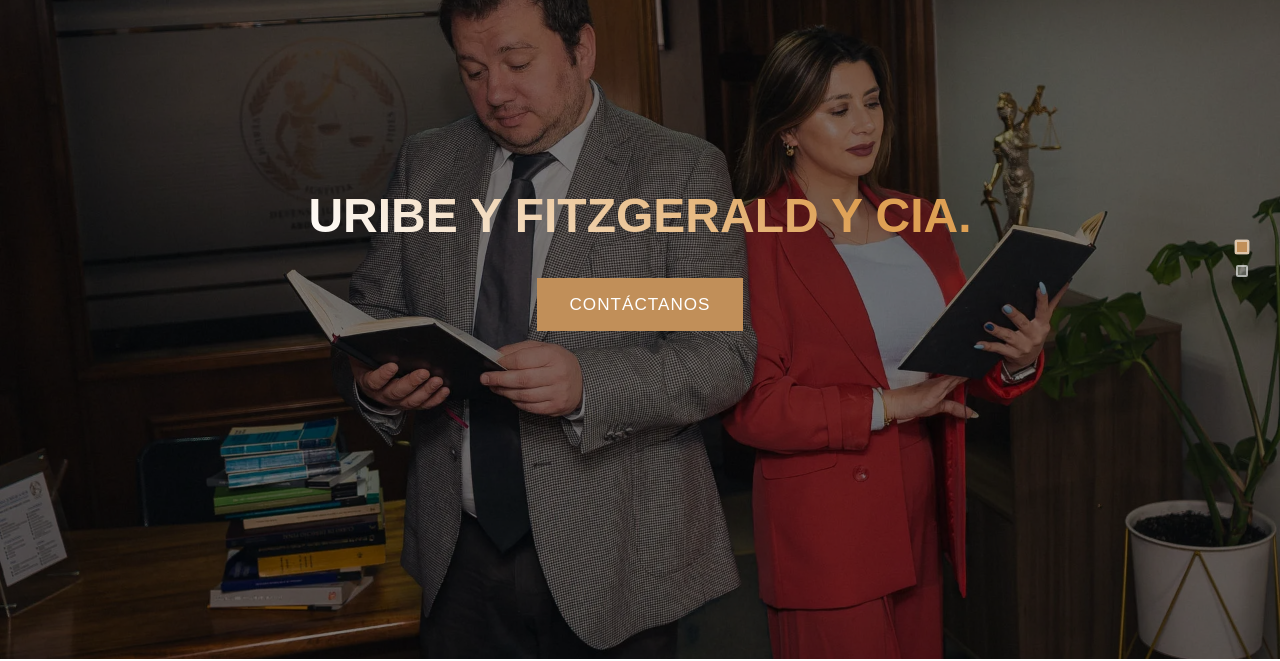
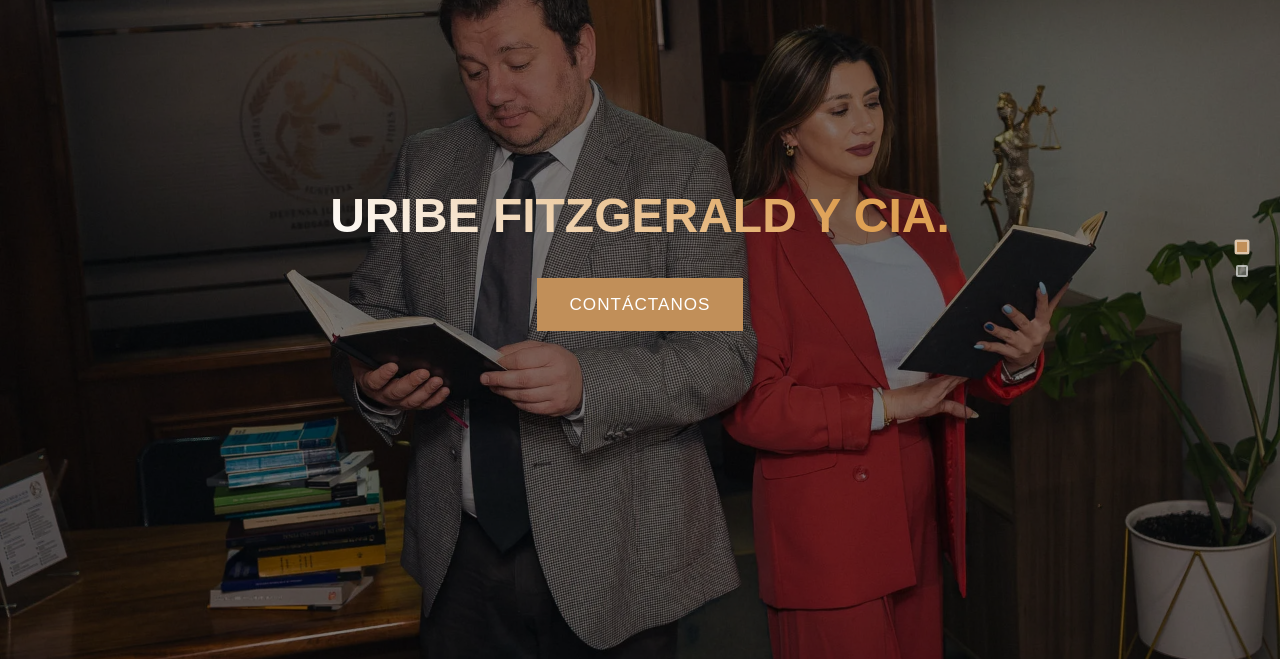
Before and after one commit to eruotolo/astro-defensa-juridica-sur, an Astro site: page / in a window 1280 px wide. Shown: the part 140-801 px from the top of the page. Built offline with nearby package versions, Linux system fonts and the light colour scheme; Astro itself is replaced by a stand-in of ours.

Commit message:
Task: "fix: Update company name in SliderHome component" Version: "1.1.13" Date: "2025-10-06"

```diff
--- a/src/components/SliderHome.tsx
+++ b/src/components/SliderHome.tsx
@@ -27,7 +27,7 @@ interface SliderHomeProps {
 const defaultSlides: SlideData[] = [
     {
         id: 1,
-        title: "URIBE Y FITZGERALD y Cia.",
+        title: "URIBE FITZGERALD y Cia.",
         image: slider01,
         cta: {
             text: "Contáctanos",
```
